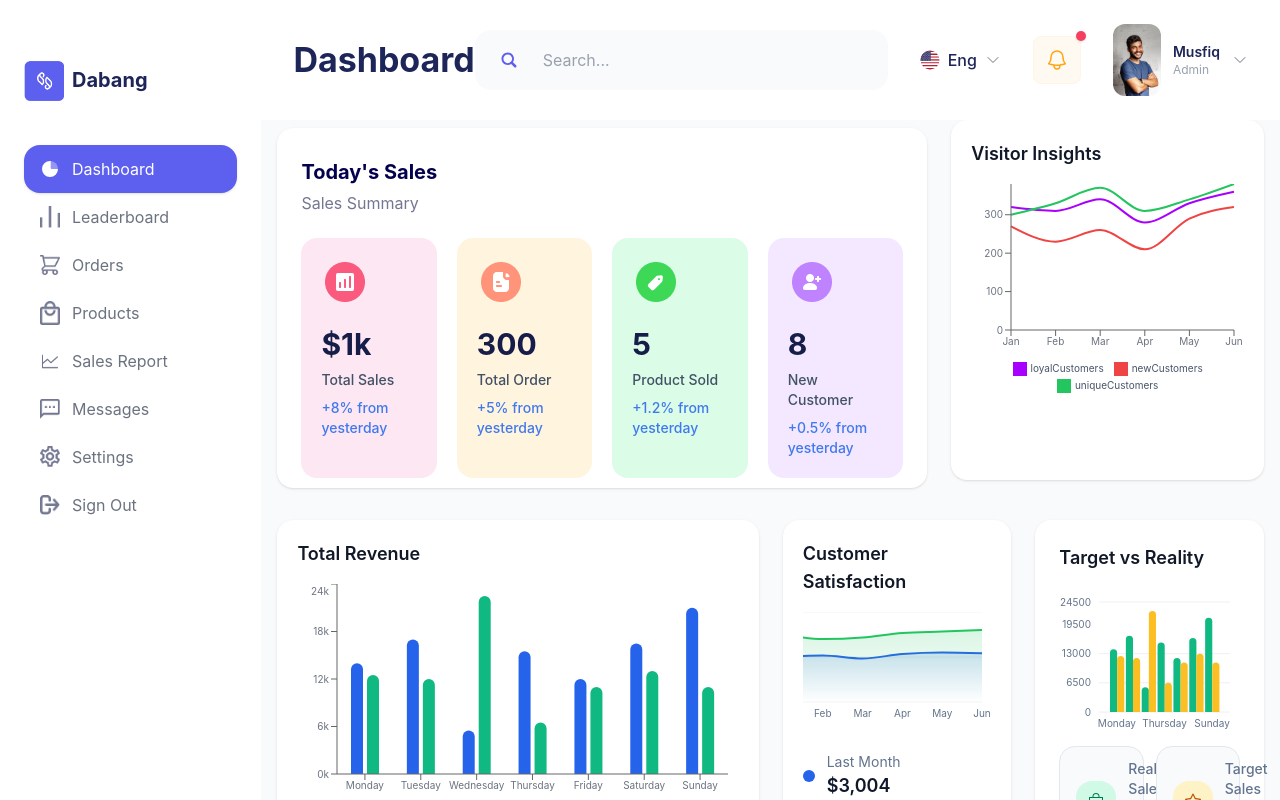
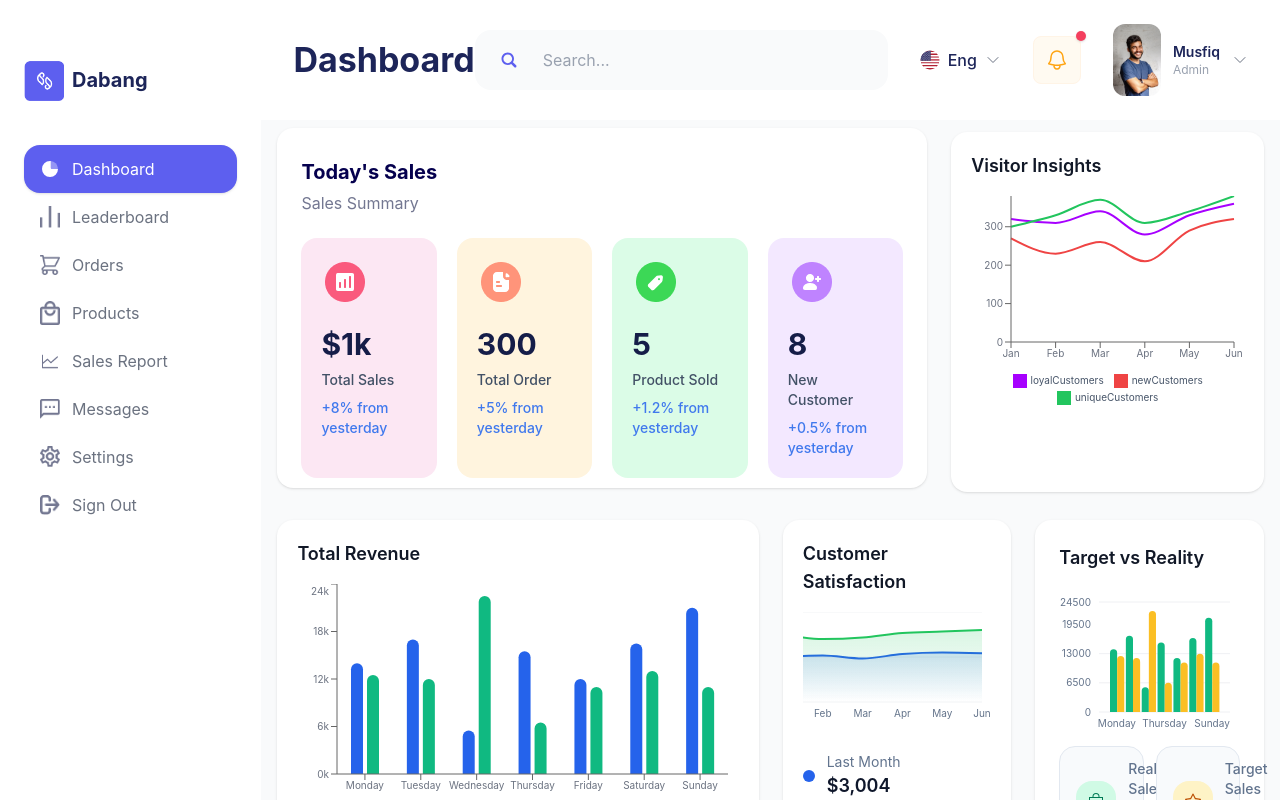
Before and after one commit to ayuushverma/Aforro-Assignment, a React (Vite) app: page / in a window 1280 px wide. Built offline with nearby package versions, Linux system fonts and the light colour scheme.

Commit message:
changes done

```diff
--- a/src/pages/Dashboard.jsx
+++ b/src/pages/Dashboard.jsx
@@ -26,7 +26,7 @@ const Dashboard = () => {
           <StatsSection />
         </div>
 
-        <div className="md:col-span-2 lg:col-span-4 h-auto md:h-[360px] min-h-[300px] md:min-h-[350px] mt-2 md:mt-0">
+        <div className="md:col-span-2 lg:col-span-4 h-auto md:h-[360px] min-h-[300px] md:min-h-[350px] mt-2 md:mt-3">
           <VisitorChart />
         </div>
 
```
